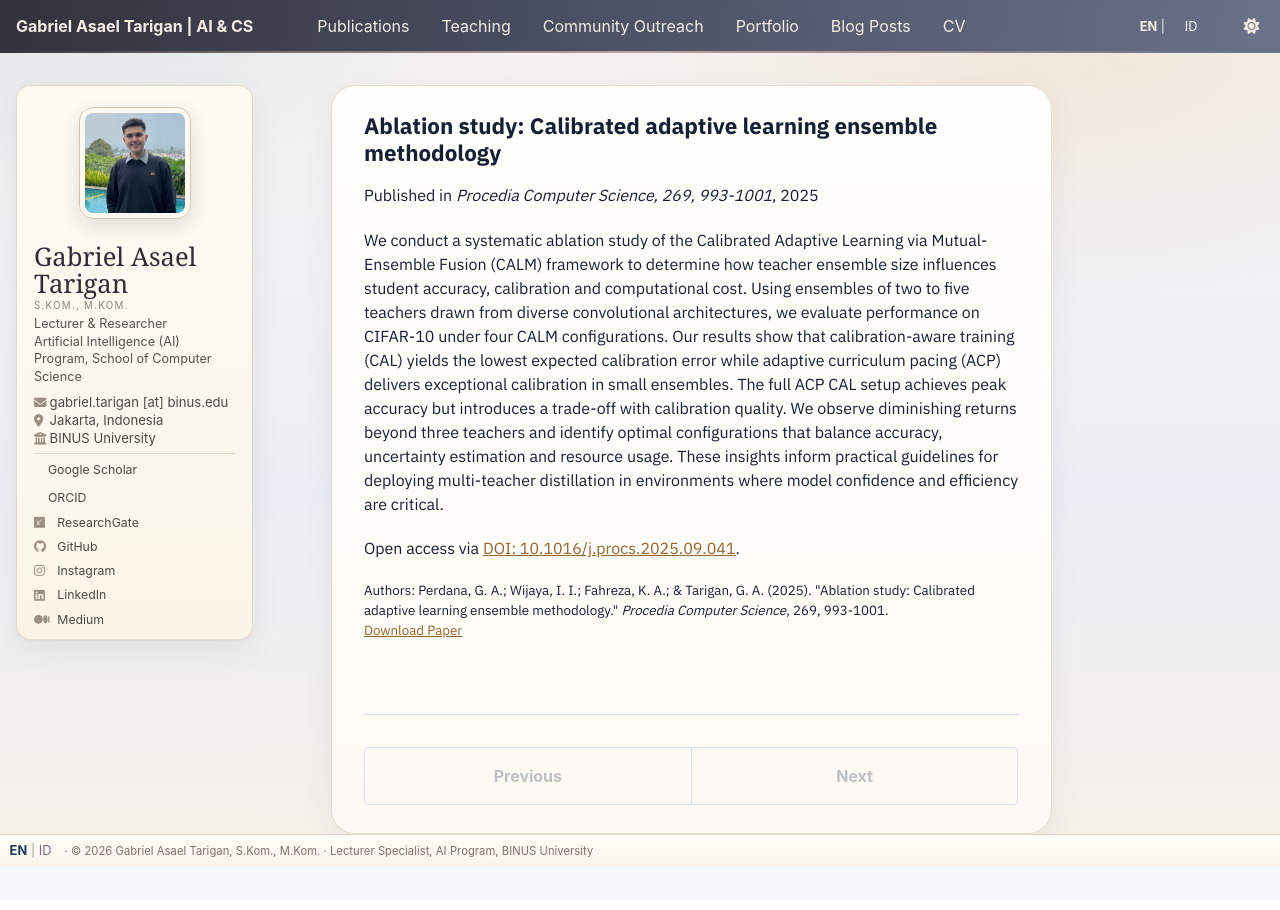
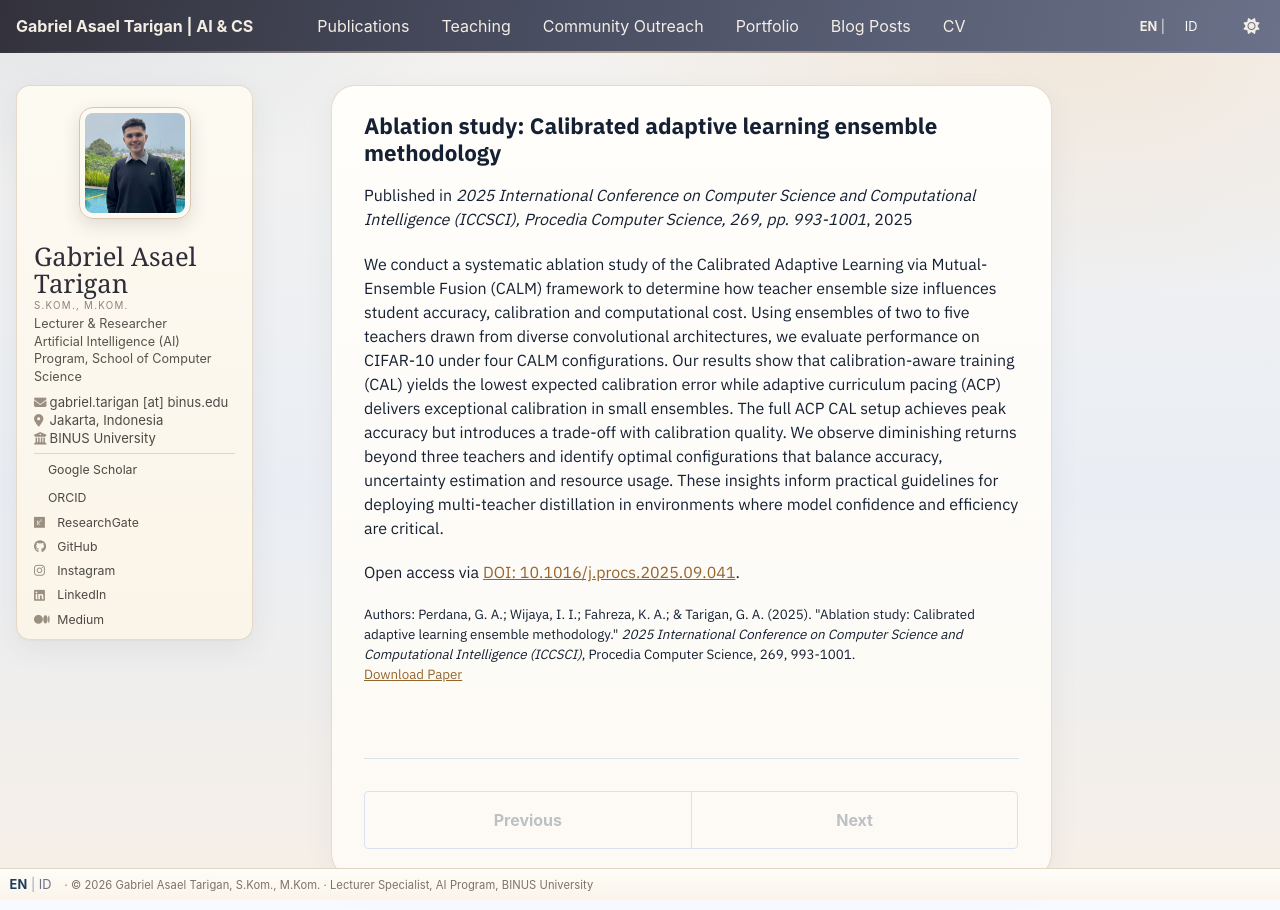
Before and after one commit to asaeltarigan/asaeltarigan.github.io, a Jekyll site: the page built from _publications/2025-01-01-ablation-calem.md, in a window 1280 px wide. Built offline with Jekyll 4.4.1, drawn with Linux system fonts in a browser that asks for light colours; some web fonts are replaced; a style sheet for code colours, icons or effects is not loaded.

Commit message:
Reclassify the three Procedia ICCSCI papers as conference papers

```diff
--- a/_publications/2025-01-01-ablation-calem.md
+++ b/_publications/2025-01-01-ablation-calem.md
@@ -1,13 +1,13 @@
 ---
 title: "Ablation study: Calibrated adaptive learning ensemble methodology"
 collection: publications
-category: manuscripts
+category: conferences
 permalink: /publication/ablation-calem/
 excerpt: "We conduct a systematic ablation study of the Calibrated Adaptive Learning via Mutual-Ensemble Fusion (CALM) framework to determine how teacher ensemble size influences ..."
 date: 2025-01-01
-venue: 'Procedia Computer Science, 269, 993-1001'
+venue: '2025 International Conference on Computer Science and Computational Intelligence (ICCSCI), Procedia Computer Science, 269, pp. 993-1001'
 paperurl: 'https://doi.org/10.1016/j.procs.2025.09.041'
-citation: 'Perdana, G. A.; Wijaya, I. I.; Fahreza, K. A.; &amp; Tarigan, G. A. (2025). &quot;Ablation study: Calibrated adaptive learning ensemble methodology.&quot; <i>Procedia Computer Science</i>, 269, 993-1001.'
+citation: 'Perdana, G. A.; Wijaya, I. I.; Fahreza, K. A.; &amp; Tarigan, G. A. (2025). &quot;Ablation study: Calibrated adaptive learning ensemble methodology.&quot; <i>2025 International Conference on Computer Science and Computational Intelligence (ICCSCI)</i>, Procedia Computer Science, 269, 993-1001.'
 ---
 
 We conduct a systematic ablation study of the Calibrated Adaptive Learning via Mutual-Ensemble Fusion (CALM) framework to determine how teacher ensemble size influences student accuracy, calibration and computational cost. Using ensembles of two to five teachers drawn from diverse convolutional architectures, we evaluate performance on CIFAR-10 under four CALM configurations. Our results show that calibration-aware training (CAL) yields the lowest expected calibration error while adaptive curriculum pacing (ACP) delivers exceptional calibration in small ensembles. The full ACP CAL setup achieves peak accuracy but introduces a trade-off with calibration quality. We observe diminishing returns beyond three teachers and identify optimal configurations that balance accuracy, uncertainty estimation and resource usage. These insights inform practical guidelines for deploying multi-teacher distillation in environments where model confidence and efficiency are critical.
```
Also changed, not shown: _publications/2025-01-01-political-hoax-detection.md (+3 -3 lines), _publications/2025-01-01-product-sales-recommendation.md (+3 -3 lines).
